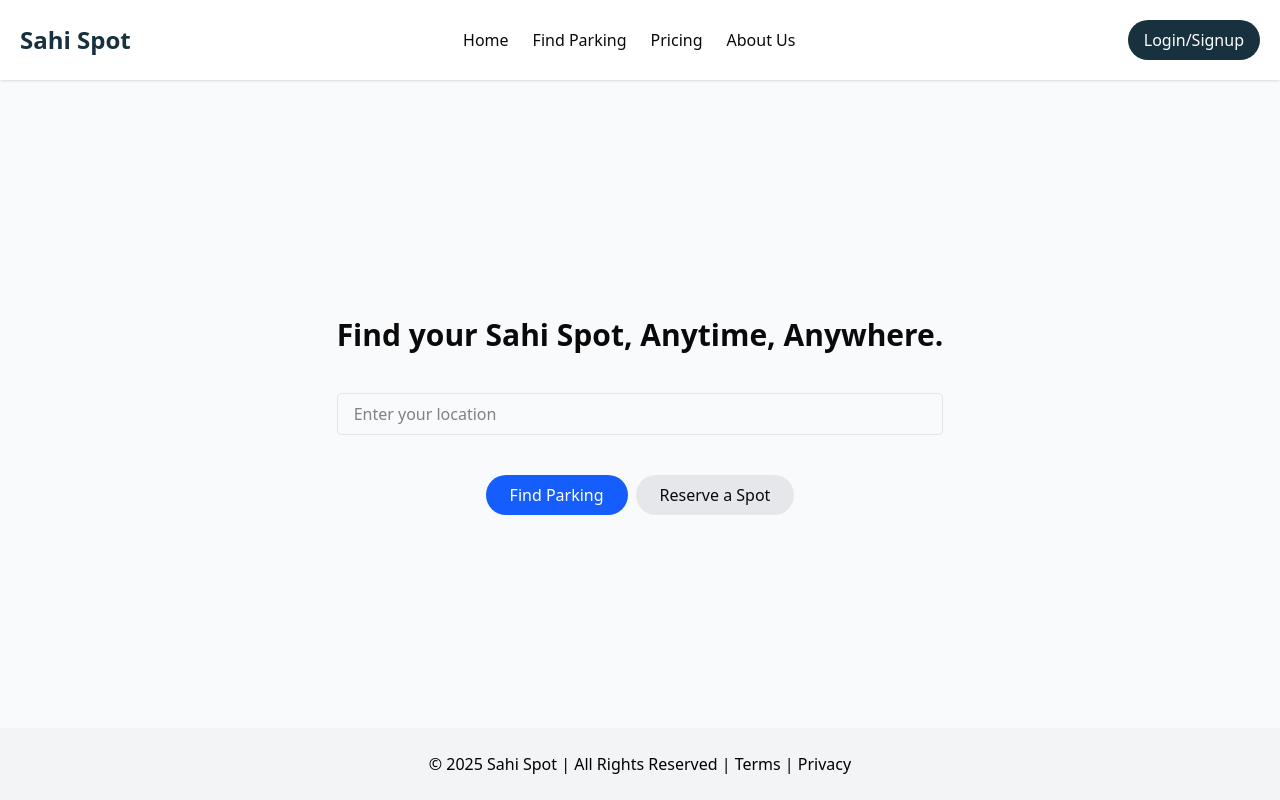
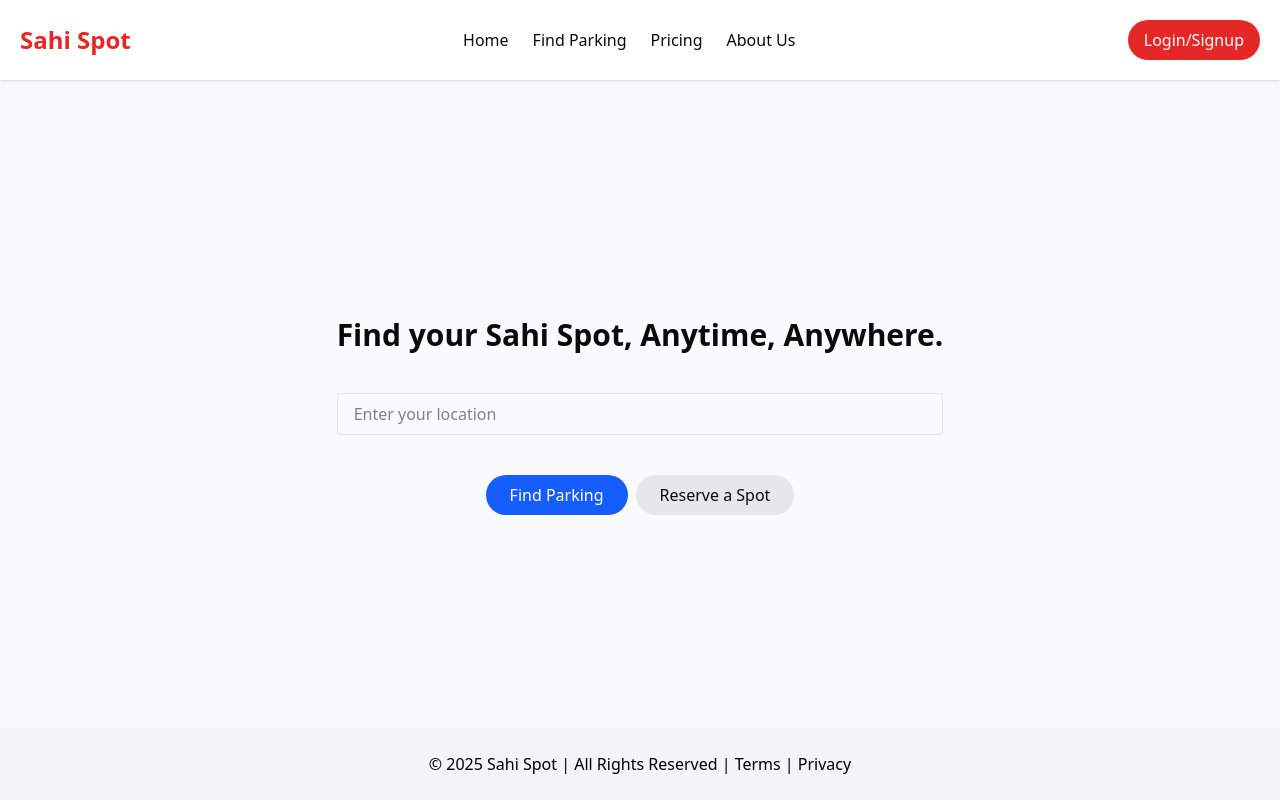
Before and after one commit to Gurusharan-Singh2/SahiSpot, a React (Vite) app: page / in a window 1280 px wide. Built offline with nearby package versions, Linux system fonts and the light colour scheme.

Commit message:
Color Added 1.2

```diff
--- a/src/index.css
+++ b/src/index.css
@@ -4,8 +4,8 @@
 @custom-variant dark (&:is(.dark *));
 
 @theme {
-  --color-Primary:#17313E;
-  --color-Secondary:#EF7722 ;
+  --color-Primary:#E62727;
+  --color-Secondary:#8C1007 ;
   --color-brand: #4f46e5; /* indigo-600 */
   --color-brand-light: #6366f1;
   --color-brand-dark: #3730a3;
```
